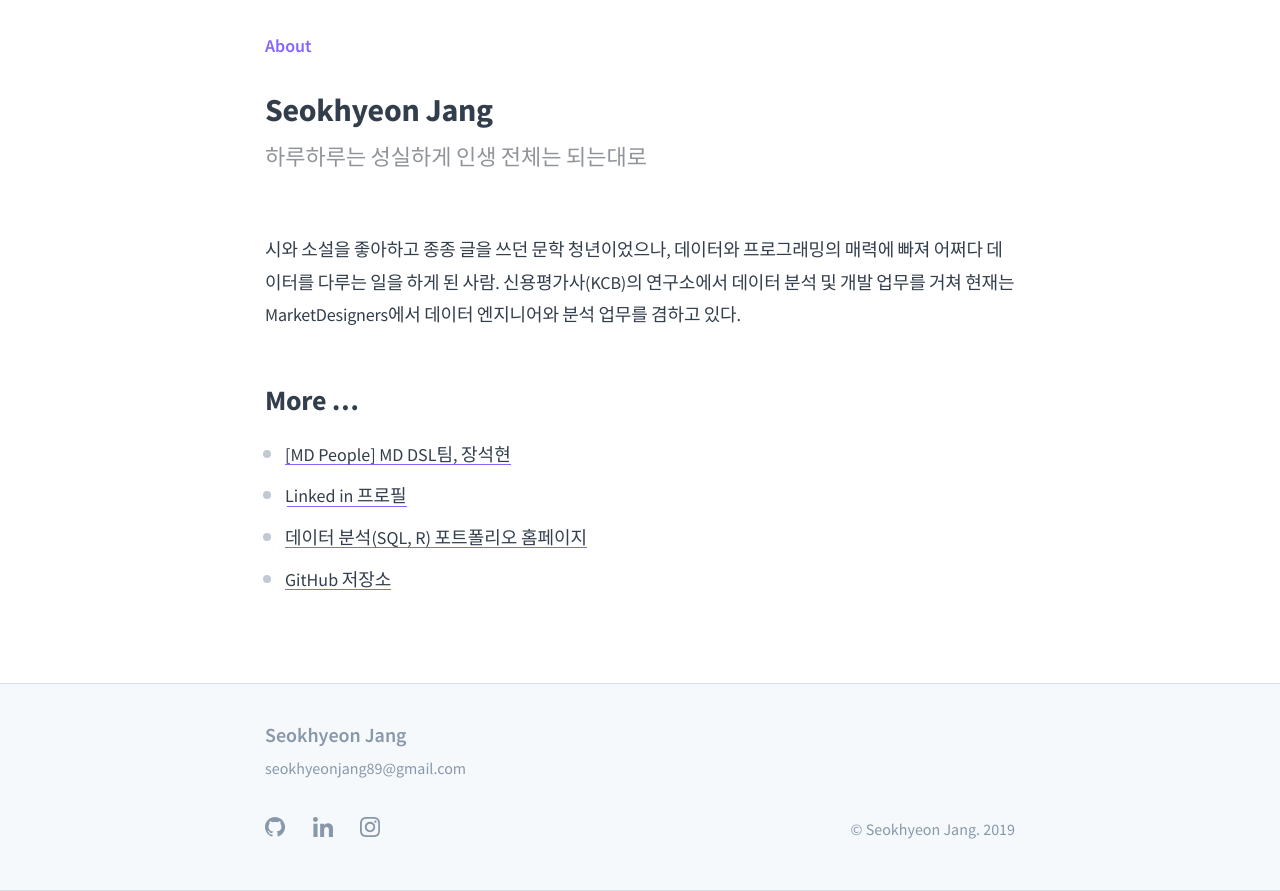
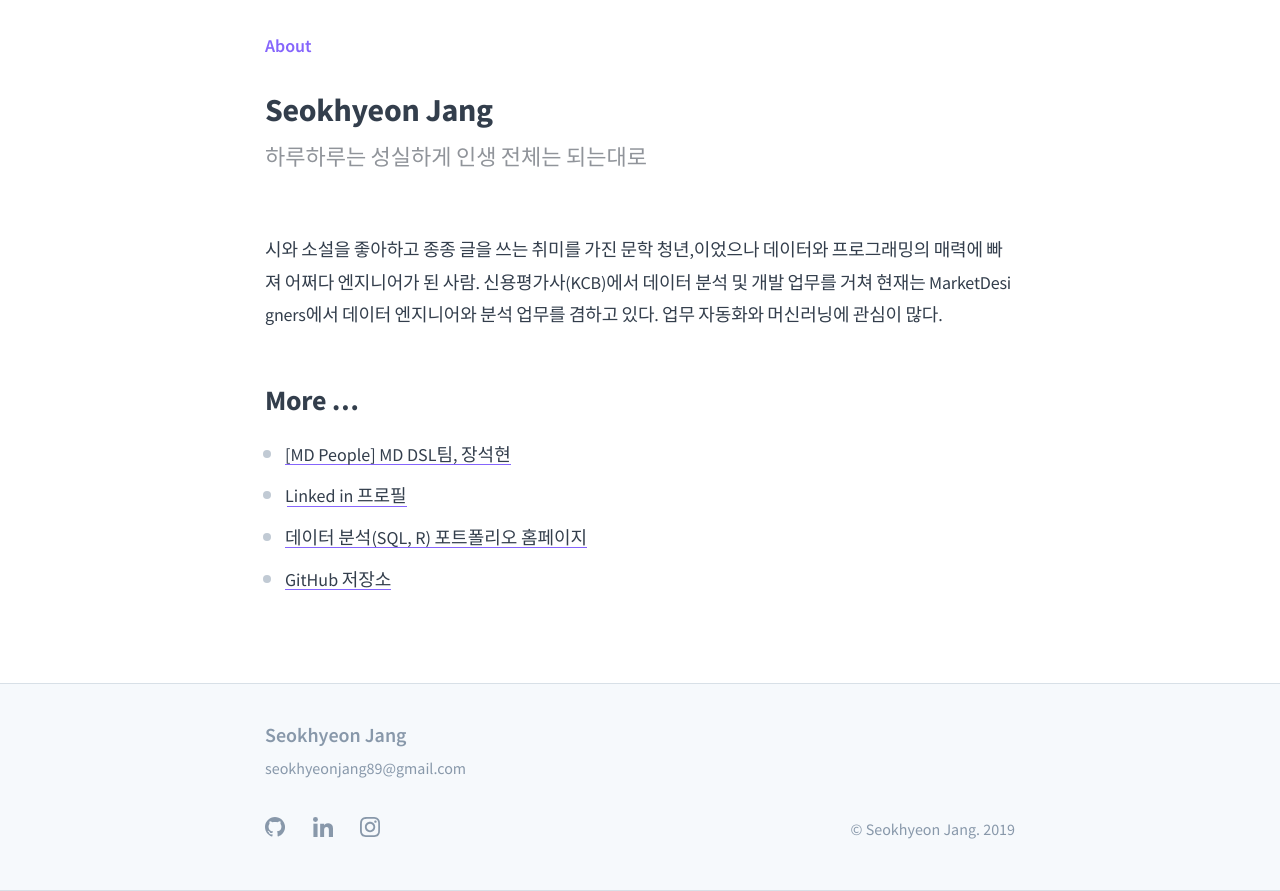
Before and after one commit to boys-be-ambitious/boys-be-ambitious.github.io, a Jekyll site: the page built from about.md, in a window 1280 px wide. Shown: the part 445-1336 px from the top of the page. Built offline with Jekyll 4.4.1, drawn with Linux system fonts in a browser that asks for light colours.

Commit message:
commit change about.md

```diff
--- a/about.md
+++ b/about.md
@@ -9,11 +9,9 @@ post-header: true
 header-img: img/about_5.jpg
 ---
 
-시와 소설을 좋아하고 종종 글을 쓰던 문학 청년이었으나, 데이터와 프로그래밍의 매력에 빠져 어쩌다 데이터를 다루는 일을 하게 된 사람. 신용평가사(KCB)의 연구소에서 데이터 분석 및 개발 업무를 거쳐 현재는 MarketDesigners에서 데이터 엔지니어와 분석 업무를 겸하고 있다.
+시와 소설을 좋아하고 종종 글을 쓰는 취미를 가진 문학 청년,이었으나 데이터와 프로그래밍의 매력에 빠져 어쩌다 엔지니어가 된 사람. 신용평가사(KCB)에서 데이터 분석 및 개발 업무를 거쳐 현재는 MarketDesigners에서 데이터 엔지니어와 분석 업무를 겸하고 있다. 업무 자동화와 머신러닝에 관심이 많다.
 
 # More ...
-
-
 - [ [MD People] MD DSL팀, 장석현 ](https://brunch.co.kr/@choikyunghe/74)
 - [ Linked in 프로필 ](https://www.linkedin.com/in/seokhyeonjang/)
 - [ 데이터 분석(SQL, R) 포트폴리오 홈페이지 ](http://rpubs.com/verbena/)
```
